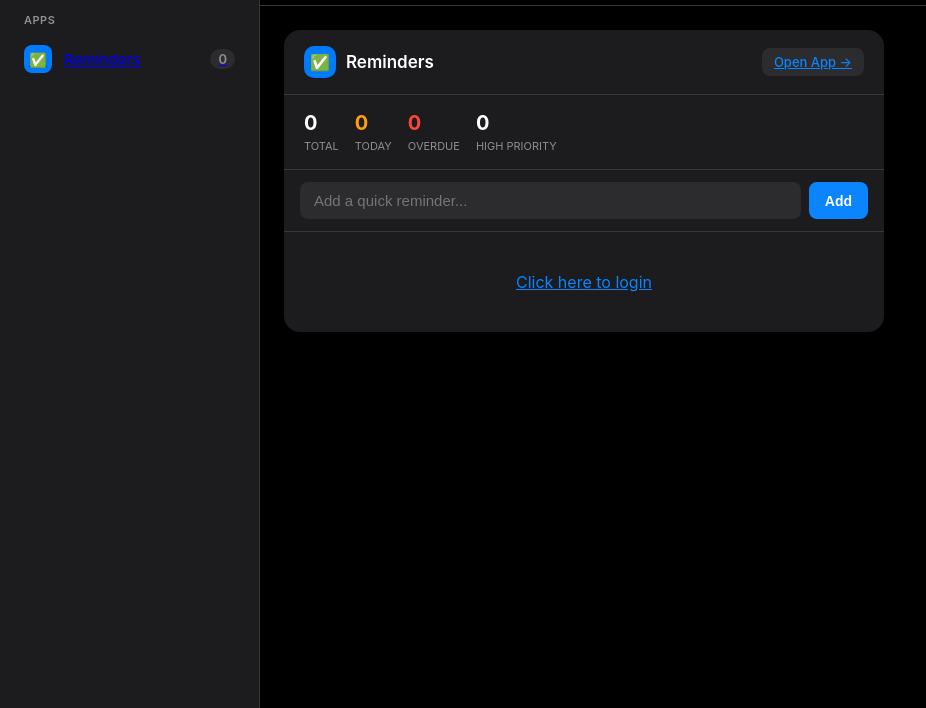
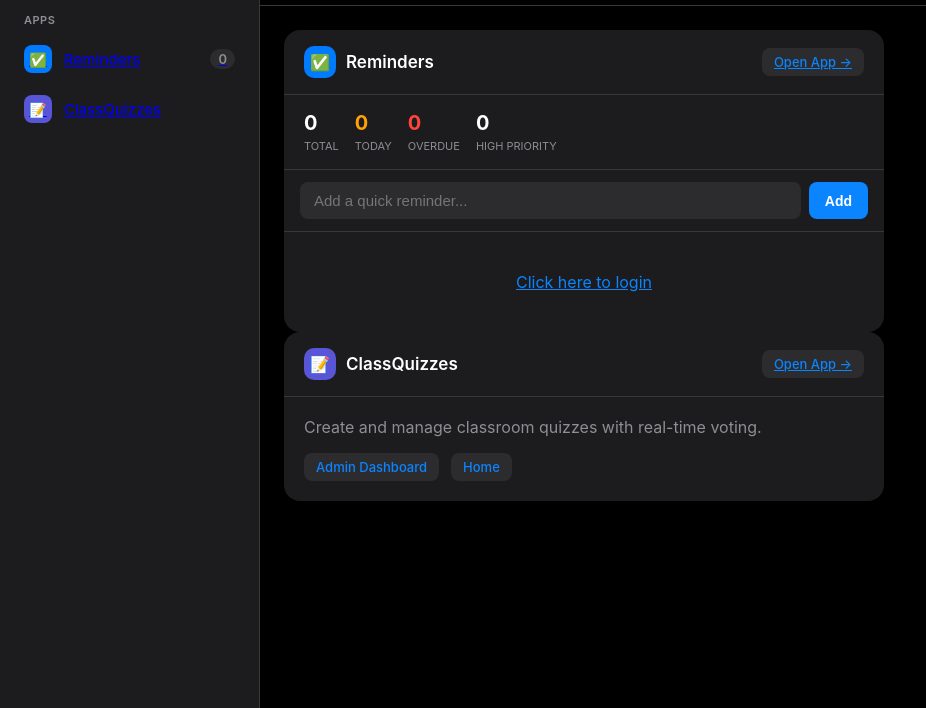
Before and after one commit to inaciog/dashboard-app, a website: page public/index.html in a window 1280 px wide. Shown: the part 92-800 px from the top of the page, without its empty margins (0-926 px from the left). Drawn offline with Linux system fonts and the light colour scheme.

Commit message:
Add ClassQuizzes panel to dashboard

```diff
--- a/public/index.html
+++ b/public/index.html
@@ -248,6 +248,10 @@
           <span class="nav-name">Reminders</span>
           <span class="nav-badge" id="reminders-count">0</span>
         </a>
+        <a class="nav-item" href="https://classquizzes.fly.dev" id="quizzes-link">
+          <div class="nav-icon" style="background: #5856D6;">📝</div>
+          <span class="nav-name">ClassQuizzes</span>
+        </a>
       </div>
     </aside>
 
@@ -258,6 +262,7 @@
       </div>
 
       <div class="dashboard">
+        <!-- Reminders Panel -->
         <div class="panel">
           <div class="panel-header">
             <div class="panel-title">
@@ -295,6 +300,25 @@
             <div class="loading">Loading...</div>
           </div>
         </div>
+
+        <!-- ClassQuizzes Panel -->
+        <div class="panel">
+          <div class="panel-header">
+            <div class="panel-title">
+              <div class="panel-icon" style="background: #5856D6;">📝</div>
+              ClassQuizzes
+            </div>
+            <a class="panel-btn" href="https://classquizzes.fly.dev/admin" id="quizzes-open-link">Open App →</a>
+          </div>
+
+          <div class="panel-content" style="padding: 20px;">
+            <p style="color: var(--text-secondary); margin-bottom: 16px;">Create and manage classroom quizzes with real-time voting.</p>
+            <div style="display: flex; gap: 12px; flex-wrap: wrap;">
+              <a href="https://classquizzes.fly.dev/admin" class="panel-btn" id="quizzes-admin-link" style="text-decoration: none; display: inline-block;">Admin Dashboard</a>
+              <a href="https://classquizzes.fly.dev" class="panel-btn" id="quizzes-home-link" style="text-decoration: none; display: inline-block; background: var(--bg-tertiary);">Home</a>
+            </div>
+          </div>
+        </div>
       </div>
     </main>
   </div>
@@ -308,6 +332,10 @@
     if (TOKEN) {
       document.getElementById('reminders-link').href = 'https://reminders-app.fly.dev?token=' + encodeURIComponent(TOKEN);
       document.getElementById('reminders-open-link').href = 'https://reminders-app.fly.dev?token=' + encodeURIComponent(TOKEN);
+      document.getElementById('quizzes-link').href = 'https://classquizzes.fly.dev?token=' + encodeURIComponent(TOKEN);
+      document.getElementById('quizzes-open-link').href = 'https://classquizzes.fly.dev/admin?token=' + encodeURIComponent(TOKEN);
+      document.getElementById('quizzes-admin-link').href = 'https://classquizzes.fly.dev/admin?token=' + encodeURIComponent(TOKEN);
+      document.getElementById('quizzes-home-link').href = 'https://classquizzes.fly.dev?token=' + encodeURIComponent(TOKEN);
     }
 
     // Set date
```
Also changed, not shown: server.js (+19 -0 lines).
